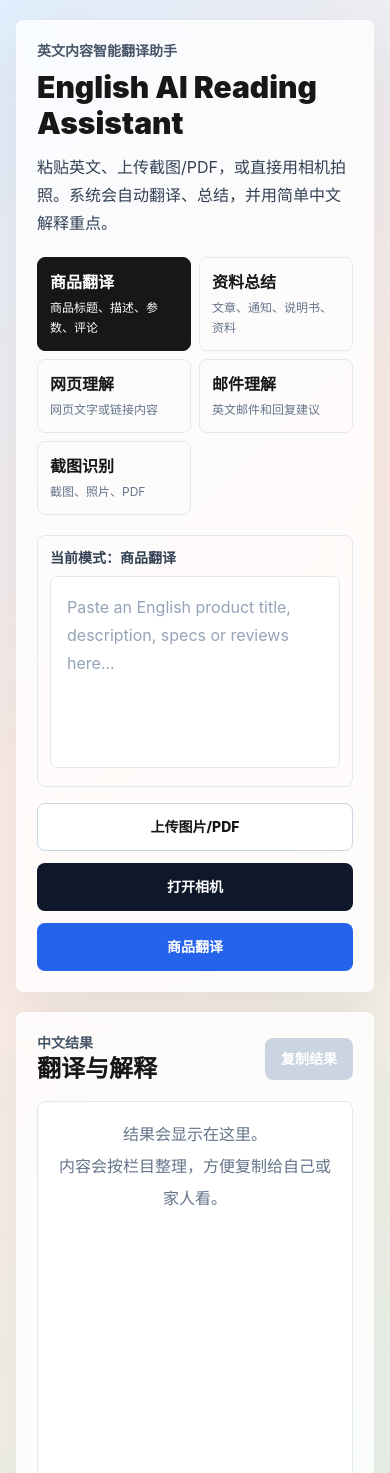
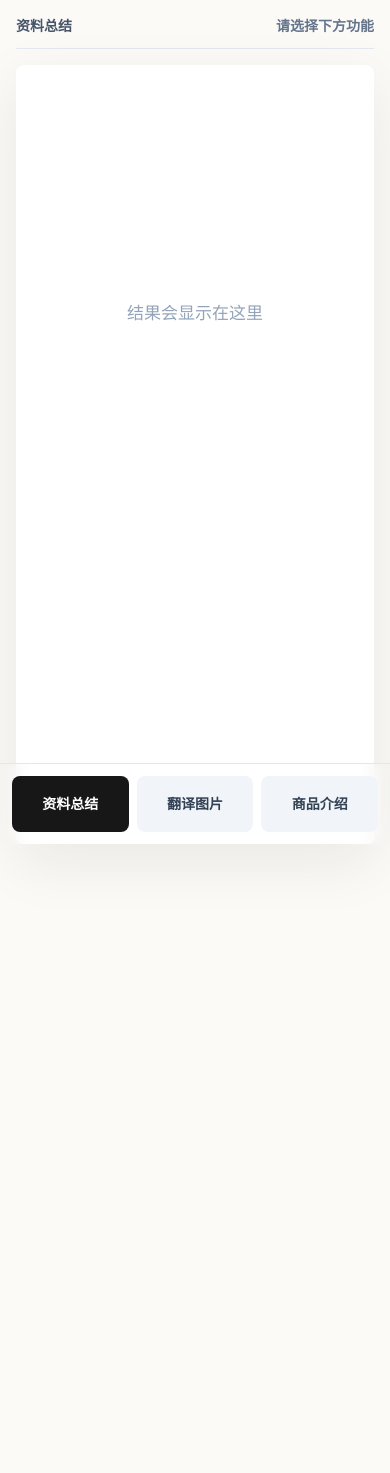
Before and after one commit to yangzongyuan672-maker/english-ai-reading-assistant, a Next.js app: page / in a window 390 px wide. Shown: the top 1473 px of the page. After the commit the page ends 972 px from the top, so only its background shows below. Built offline with nearby package versions, Linux system fonts and the light colour scheme.

Commit message:
Redesign mobile action UI

```diff
--- a/app/page.jsx
+++ b/app/page.jsx
@@ -1,40 +1,25 @@
 "use client";
 
-import { useEffect, useMemo, useRef, useState } from "react";
+import { useEffect, useRef, useState } from "react";
 
 const modes = [
-  { id: "product", label: "商品翻译", hint: "商品标题、描述、参数、评论" },
-  { id: "summary", label: "资料总结", hint: "文章、通知、说明书、资料" },
-  { id: "webpage", label: "网页理解", hint: "网页文字或链接内容" },
-  { id: "email", label: "邮件理解", hint: "英文邮件和回复建议" },
-  { id: "image", label: "截图识别", hint: "截图、照片、PDF" }
+  { id: "summary", label: "资料总结" },
+  { id: "imageTranslate", label: "翻译图片" },
+  { id: "product", label: "商品介绍" }
 ];
 
-const examples = {
-  product: "Paste an English product title, description, specs or reviews here...",
-  summary: "Paste an English article, school notice, document or PDF text here...",
-  webpage: "Paste English webpage content or a link here...",
-  email: "Paste the English email here...",
-  image: "Upload a screenshot, take a photo, or add extra notes here..."
-};
-
 export default function Home() {
-  const [mode, setMode] = useState("product");
-  const [text, setText] = useState("");
+  const [mode, setMode] = useState("summary");
   const [result, setResult] = useState("");
-  const [file, setFile] = useState(null);
+  const [status, setStatus] = useState("请选择下方功能");
+  const [busy, setBusy] = useState(false);
+  const [sheetOpen, setSheetOpen] = useState(false);
+  const [cameraOpen, setCameraOpen] = useState(false);
   const [preview, setPreview] = useState("");
-  const [status, setStatus] = useState("");
-  const [busy, setBusy] = useState(false);
-  const [cameraOpen, setCameraOpen] = useState(false);
-  const [copyText, setCopyText] = useState("复制结果");
+  const [selectedName, setSelectedName] = useState("");
+  const fileInputRef = useRef(null);
   const videoRef = useRef(null);
   const streamRef = useRef(null);
-
-  const activeMode = useMemo(
-    () => modes.find((item) => item.id === mode) || modes[0],
-    [mode]
-  );
 
   useEffect(() => {
     return () => stopCamera();
@@ -46,71 +31,52 @@ export default function Home() {
     }
   }, [cameraOpen]);
 
-  useEffect(() => {
-    if (!file) {
-      setPreview("");
-      return;
+  function chooseMode(nextMode) {
+    if (busy) return;
+    stopCamera();
+    setMode(nextMode);
+    setSheetOpen(true);
+    setStatus("请选择图片、文件，或打开相机");
   }
+
+  function chooseFile() {
+    setSheetOpen(false);
+    fileInputRef.current?.click();
+  }
+
+  async function onFileChange(event) {
+    const selected = event.target.files?.[0];
+    event.target.value = "";
+    if (!selected) return;
+    showPreview(selected);
+    await analyze(selected, mode);
+  }
+
+  function showPreview(file) {
+    setSelectedName(file.name || "已选择文件");
     if (!file.type.startsWith("image/")) {
       setPreview("");
       return;
     }
     const url = URL.createObjectURL(file);
-    setPreview(url);
-    return () => URL.revokeObjectURL(url);
-  }, [file]);
-
-  async function analyze(nextMode = mode, nextFile = file) {
-    if (busy) return;
-    if (!text.trim() && !nextFile) {
-      setStatus("请先粘贴英文内容，或上传/拍摄图片。");
-      return;
-    }
-
-    setBusy(true);
-    setStatus(nextFile ? "正在识别和翻译..." : "正在分析英文内容...");
-    setResult("");
-
-    try {
-      const formData = new FormData();
-      formData.append("mode", nextMode);
-      formData.append("text", text);
-      if (nextFile) formData.append("file", nextFile);
-
-      const response = await fetch("/api/analyze", {
-        method: "POST",
-        body: formData
+    setPreview((current) => {
+      if (current) URL.revokeObjectURL(current);
+      return url;
     });
-      const data = await response.json();
-      if (!response.ok || !data.ok) throw new Error(data.error || "分析失败");
-      setResult(data.result);
-      setStatus("完成");
-    } catch (error) {
-      setStatus(error.message || "分析失败，请稍后再试。");
-    } finally {
-      setBusy(false);
-    }
-  }
-
-  async function copyResult() {
-    if (!result) return;
-    await navigator.clipboard.writeText(result);
-    setCopyText("已复制");
-    window.setTimeout(() => setCopyText("复制结果"), 1200);
   }
 
   async function openCamera() {
     try {
-      setStatus("正在打开相机...");
+      setSheetOpen(false);
+      setStatus("相机已打开，对准内容后点拍照");
       const stream = await navigator.mediaDevices.getUserMedia({
         video: { facingMode: "environment" },
         audio: false
       });
       streamRef.current = stream;
       setCameraOpen(true);
-      setStatus("对准英文内容，点击拍照识别。");
     } catch {
-      setStatus("无法打开相机，请检查浏览器相机权限。");
+      setStatus("无法打开相机，请检查浏览器相机权限");
     }
   }
 
@@ -122,7 +88,7 @@ export default function Home() {
 
   async function captureAndAnalyze() {
     const video = videoRef.current;
-    if (!video) return;
+    if (!video || busy) return;
 
     const canvas = document.createElement("canvas");
     canvas.width = video.videoWidth || 1280;
@@ -132,152 +98,139 @@ export default function Home() {
 
     canvas.toBlob(async (blob) => {
       if (!blob) {
-        setStatus("拍照失败，请再试一次。");
+        setStatus("拍照失败，请再试一次");
         return;
       }
       const photo = new File([blob], "camera-photo.jpg", { type: "image/jpeg" });
-      setMode("image");
-      setFile(photo);
+      showPreview(photo);
       stopCamera();
-      await analyze("image", photo);
+      await analyze(photo, mode);
     }, "image/jpeg", 0.92);
   }
 
-  function onFileChange(event) {
-    const selected = event.target.files?.[0];
-    if (!selected) return;
-    setMode(selected.type.startsWith("image/") ? "image" : mode);
-    setFile(selected);
-    setStatus(`${selected.name} 已选择，可以开始分析。`);
+  async function analyze(file, nextMode) {
+    setBusy(true);
+    setResult("");
+    setStatus("正在识别，请稍等...");
+
+    try {
+      const formData = new FormData();
+      formData.append("mode", nextMode);
+      formData.append("file", file);
+
+      const response = await fetch("/api/analyze", {
+        method: "POST",
+        body: formData
+      });
+      const data = await response.json();
+      if (!response.ok || !data.ok) throw new Error(data.error || "分析失败");
+      setResult(data.result);
+      setStatus("完成");
+    } catch (error) {
+      setStatus(error.message || "分析失败，请稍后再试");
+    } finally {
+      setBusy(false);
+    }
   }
 
   return (
-    <main className="min-h-screen px-4 py-5 text-ink sm:px-6 lg:px-8">
-      <div className="mx-auto grid max-w-6xl gap-5 lg:grid-cols-[0.92fr_1.08fr]">
-        <section className="glass rounded-[8px] border border-white/70 p-5 shadow-soft sm:p-6">
-          <div className="mb-5">
-            <p className="text-sm font-semibold text-slate-600">英文内容智能翻译助手</p>
-            <h1 className="mt-2 text-3xl font-black tracking-normal sm:text-4xl">
-              English AI Reading Assistant
-            </h1>
-            <p className="mt-3 text-base leading-7 text-slate-700">
-              粘贴英文、上传截图/PDF，或直接用相机拍照。系统会自动翻译、总结，并用简单中文解释重点。
-            </p>
-          </div>
-
-          <div className="grid grid-cols-2 gap-2 sm:grid-cols-5 lg:grid-cols-2">
-            {modes.map((item) => (
-              <button
-                key={item.id}
-                type="button"
-                onClick={() => setMode(item.id)}
-                className={`min-h-[72px] rounded-[8px] border px-3 py-3 text-left transition ${
-                  mode === item.id
-                    ? "border-ink bg-ink text-white"
-                    : "border-slate-200 bg-white/82 text-ink hover:border-slate-400"
-                }`}
-              >
-                <span className="block text-base font-extrabold">{item.label}</span>
-                <span className={`mt-1 block text-xs leading-5 ${mode === item.id ? "text-white/72" : "text-slate-500"}`}>
-                  {item.hint}
-                </span>
-              </button>
-            ))}
-          </div>
-
-          <div className="mt-5 rounded-[8px] border border-slate-200 bg-white/88 p-3">
-            <label className="mb-2 block text-sm font-bold text-slate-700">
-              当前模式：{activeMode.label}
-            </label>
-            <textarea
-              value={text}
-              onChange={(event) => setText(event.target.value)}
-              placeholder={examples[mode]}
-              className="h-48 w-full resize-none rounded-[8px] border border-slate-200 bg-white p-4 text-base leading-7 text-ink placeholder:text-slate-400"
-            />
-          </div>
-
-          <div className="mt-4 grid gap-3 sm:grid-cols-3">
-            <label className="flex min-h-[48px] cursor-pointer items-center justify-center rounded-[8px] border border-slate-300 bg-white px-4 text-sm font-extrabold">
-              上传图片/PDF
+    <main className="min-h-screen bg-paper pb-32 text-ink">
       <input
+        ref={fileInputRef}
         type="file"
         accept="image/*,application/pdf"
         className="sr-only"
         onChange={onFileChange}
       />
-            </label>
+
+      <section className="mx-auto flex min-h-screen w-full max-w-3xl flex-col px-4 pt-4 sm:px-6">
+        <div className="flex items-center justify-between gap-3 border-b border-slate-200 pb-3">
+          <p className="text-sm font-bold text-slate-600">{modes.find((item) => item.id === mode)?.label}</p>
+          <p className="text-sm font-semibold text-slate-500">{status}</p>
+        </div>
+
+        {cameraOpen && (
+          <div className="mt-4 overflow-hidden rounded-[8px] bg-black">
+            <video ref={videoRef} autoPlay playsInline muted className="aspect-[3/4] w-full object-cover sm:aspect-video" />
+            <div className="grid grid-cols-2 gap-2 bg-white p-2">
               <button
                 type="button"
-              onClick={cameraOpen ? captureAndAnalyze : openCamera}
-              className="min-h-[48px] rounded-[8px] bg-slate-900 px-4 text-sm font-extrabold text-white"
+                onClick={stopCamera}
+                className="min-h-12 rounded-[8px] bg-slate-100 font-bold text-slate-700"
               >
-              {cameraOpen ? "拍照识别" : "打开相机"}
+                取消
               </button>
               <button
                 type="button"
-              onClick={() => analyze()}
+                onClick={captureAndAnalyze}
                 disabled={busy}
-              className="min-h-[48px] rounded-[8px] bg-blue-600 px-4 text-sm font-extrabold text-white disabled:cursor-not-allowed disabled:bg-slate-400"
+                className="min-h-12 rounded-[8px] bg-ink font-bold text-white disabled:bg-slate-400"
               >
-              {busy ? "处理中..." : mode === "product" ? "商品翻译" : mode === "summary" ? "资料总结" : "开始分析"}
+                拍照
               </button>
             </div>
-
-          {cameraOpen && (
-            <div className="mt-4 overflow-hidden rounded-[8px] border border-slate-300 bg-black">
-              <video ref={videoRef} autoPlay playsInline muted className="aspect-video w-full object-cover" />
           </div>
         )}
 
-          {(file || preview) && (
-            <div className="mt-4 rounded-[8px] border border-slate-200 bg-white/82 p-3 text-sm text-slate-600">
-              <div className="flex items-center justify-between gap-3">
-                <span className="truncate">{file?.name}</span>
-                <button
-                  type="button"
-                  onClick={() => setFile(null)}
-                  className="shrink-0 rounded-[8px] bg-slate-100 px-3 py-2 font-bold text-slate-700"
-                >
-                  清除
-                </button>
-              </div>
-              {preview && <img src={preview} alt="上传预览" className="mt-3 max-h-64 w-full rounded-[8px] object-contain" />}
+        {(preview || selectedName) && !cameraOpen && (
+          <div className="mt-4 rounded-[8px] border border-slate-200 bg-white p-3">
+            {preview ? (
+              <img src={preview} alt="已选择内容" className="max-h-72 w-full rounded-[8px] object-contain" />
+            ) : (
+              <p className="py-5 text-center font-bold text-slate-600">{selectedName}</p>
+            )}
           </div>
         )}
 
-          {status && <p className="mt-4 min-h-6 text-sm font-semibold text-slate-700">{status}</p>}
+        <article className="mt-4 flex-1 whitespace-pre-wrap rounded-[8px] bg-white p-4 text-[17px] leading-8 shadow-soft">
+          {result || (
+            <div className="grid min-h-[55vh] place-items-center text-center text-slate-400">
+              <p>{busy ? "正在生成中文内容..." : "结果会显示在这里"}</p>
+            </div>
+          )}
+        </article>
       </section>
 
-        <section className="glass rounded-[8px] border border-white/70 p-5 shadow-soft sm:p-6">
-          <div className="mb-4 flex items-center justify-between gap-3">
-            <div>
-              <p className="text-sm font-semibold text-slate-600">中文结果</p>
-              <h2 className="text-2xl font-black">翻译与解释</h2>
-            </div>
+      {sheetOpen && (
+        <div className="fixed inset-x-0 bottom-24 z-20 mx-auto w-full max-w-3xl px-4">
+          <div className="grid gap-2 rounded-[8px] border border-slate-200 bg-white p-2 shadow-soft">
             <button
               type="button"
-              onClick={copyResult}
-              disabled={!result}
-              className="min-h-[42px] rounded-[8px] bg-ink px-4 text-sm font-extrabold text-white disabled:cursor-not-allowed disabled:bg-slate-300"
+              onClick={chooseFile}
+              className="min-h-12 rounded-[8px] bg-slate-100 font-extrabold text-ink"
             >
-              {copyText}
+              选择图片或文件
+            </button>
+            <button
+              type="button"
+              onClick={openCamera}
+              className="min-h-12 rounded-[8px] bg-ink font-extrabold text-white"
+            >
+              打开相机
             </button>
           </div>
-
-          <div className="min-h-[520px] whitespace-pre-wrap rounded-[8px] border border-slate-200 bg-white/90 p-4 text-base leading-8 text-ink">
-            {result || (
-              <div className="grid h-full place-items-center text-center text-slate-500">
-                <p>
-                  结果会显示在这里。
-                  <br />
-                  内容会按栏目整理，方便复制给自己或家人看。
-                </p>
         </div>
       )}
+
+      <nav className="fixed inset-x-0 bottom-0 z-30 border-t border-slate-200 bg-white/92 px-3 py-3 backdrop-blur">
+        <div className="mx-auto grid max-w-3xl grid-cols-3 gap-2">
+          {modes.map((item) => (
+            <button
+              key={item.id}
+              type="button"
+              onClick={() => chooseMode(item.id)}
+              disabled={busy}
+              className={`min-h-14 rounded-[8px] text-sm font-black transition ${
+                mode === item.id
+                  ? "bg-ink text-white"
+                  : "bg-slate-100 text-slate-700"
+              } disabled:opacity-60`}
+            >
+              {item.label}
+            </button>
+          ))}
         </div>
-        </section>
-      </div>
+      </nav>
     </main>
   );
 }
```
Lines whose indentation alone changed are shown as unchanged.
